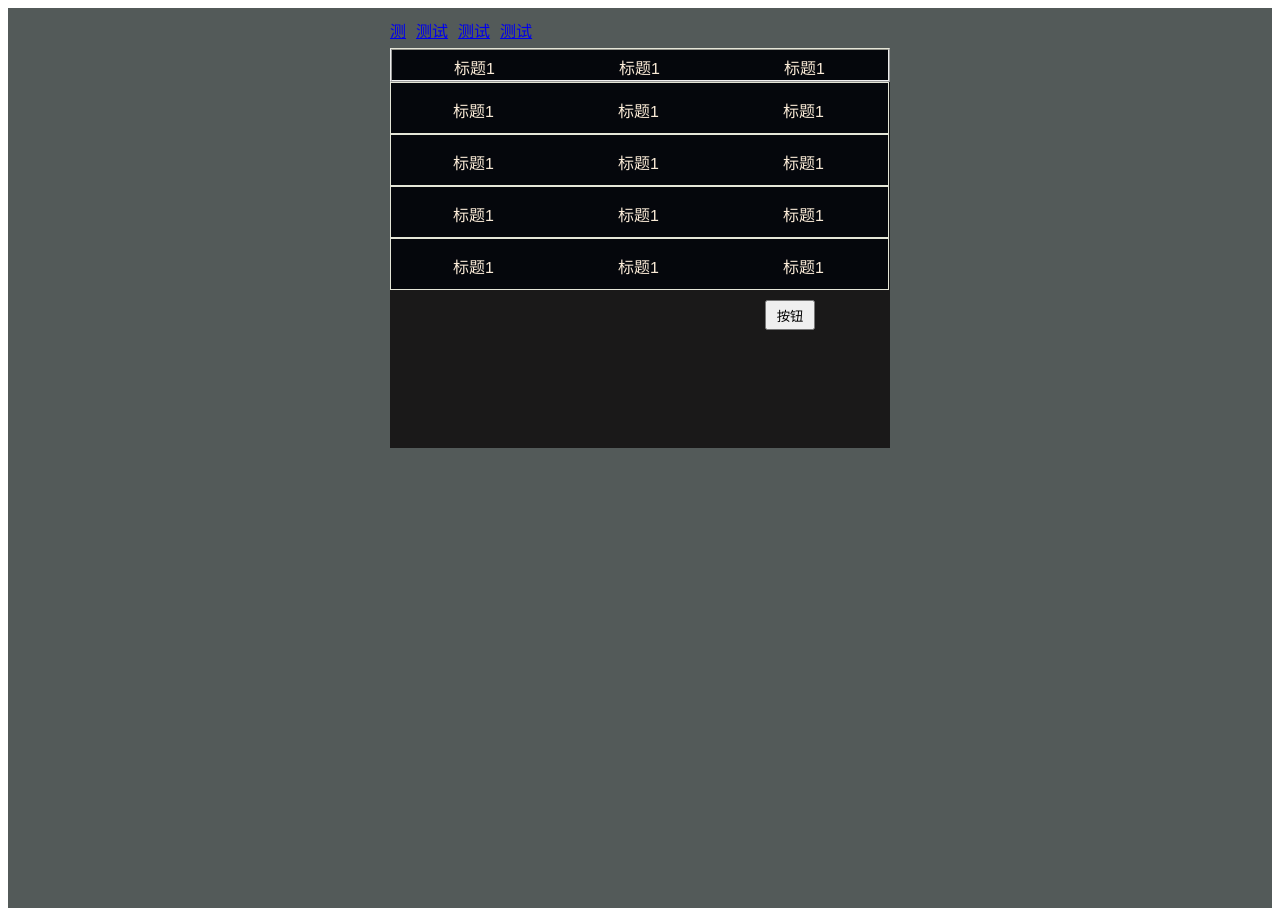
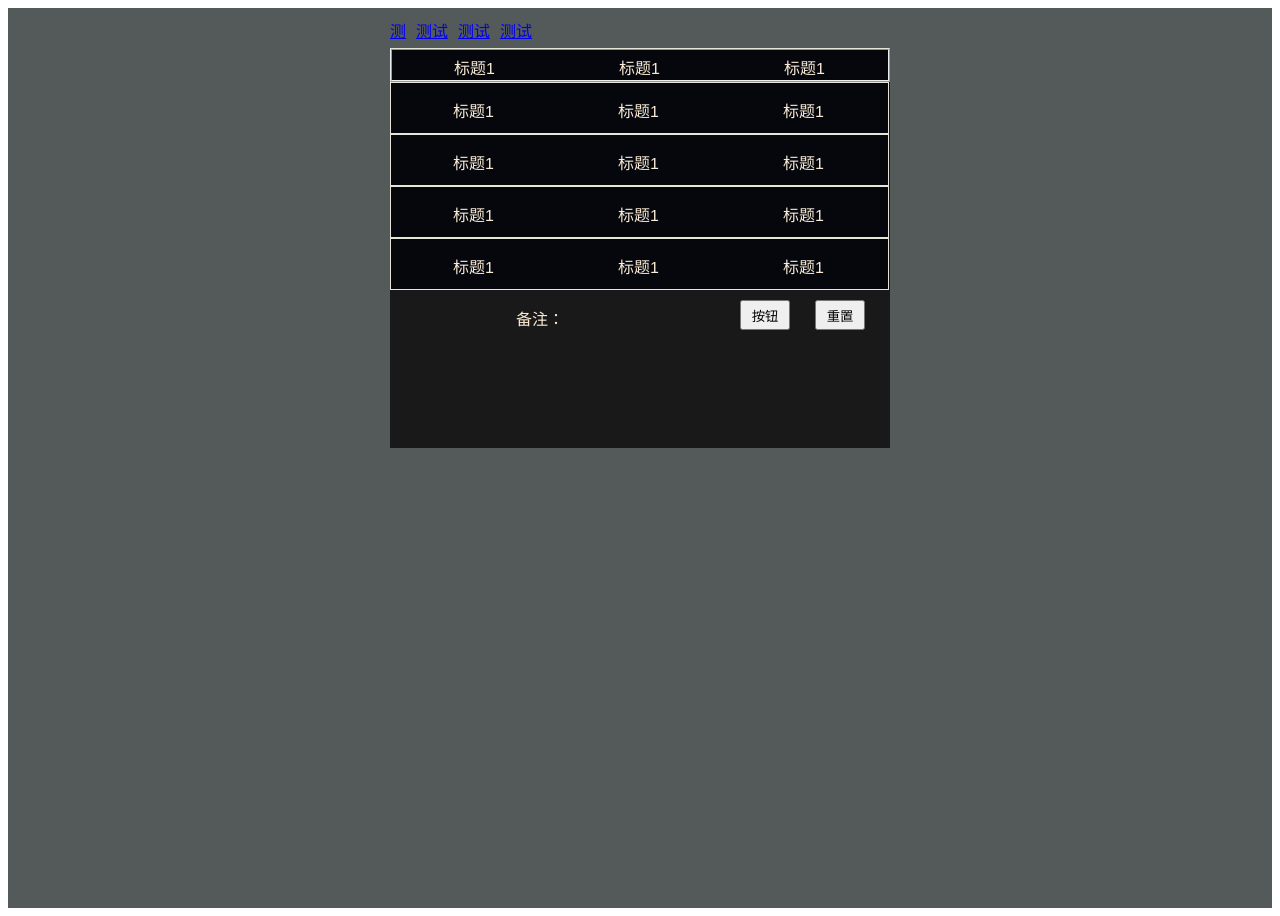
Before and after one commit to hlhk-jz/wx, a Vue app: page /#/cj in a window 1280 px wide. Built offline with nearby package versions, Linux system fonts and the light colour scheme.

Commit message:
初始化

```diff
--- a/src/components/Cj.vue
+++ b/src/components/Cj.vue
@@ -55,11 +55,16 @@
       </div>
     </div>
 
-    <div style="margin-top: 10px;">
-      <div style="width: 100px; margin-left: 350px">
-        <input type="button" @click="show" style="width: 50px;height: 30px;" value="按钮"></input>
-      </div>
+    <div style="width: 300px;height: 50px;float: left;">
+          <p>备注：</p>
     </div>
+    <div style="width: 100px;height: 50px;float: right;">
+      <input type="button" @click="show" style="width: 50px;height: 30px;margin-top: 10px" value="重置"></input>
+    </div>
+    <div style="width: 50px;height: 50px;float: right;">
+      <input type="button" @click="show" style="width: 50px;height: 30px;margin-top: 10px" value="按钮"></input>
+    </div>
+
   </div>
 </template>
 
```
